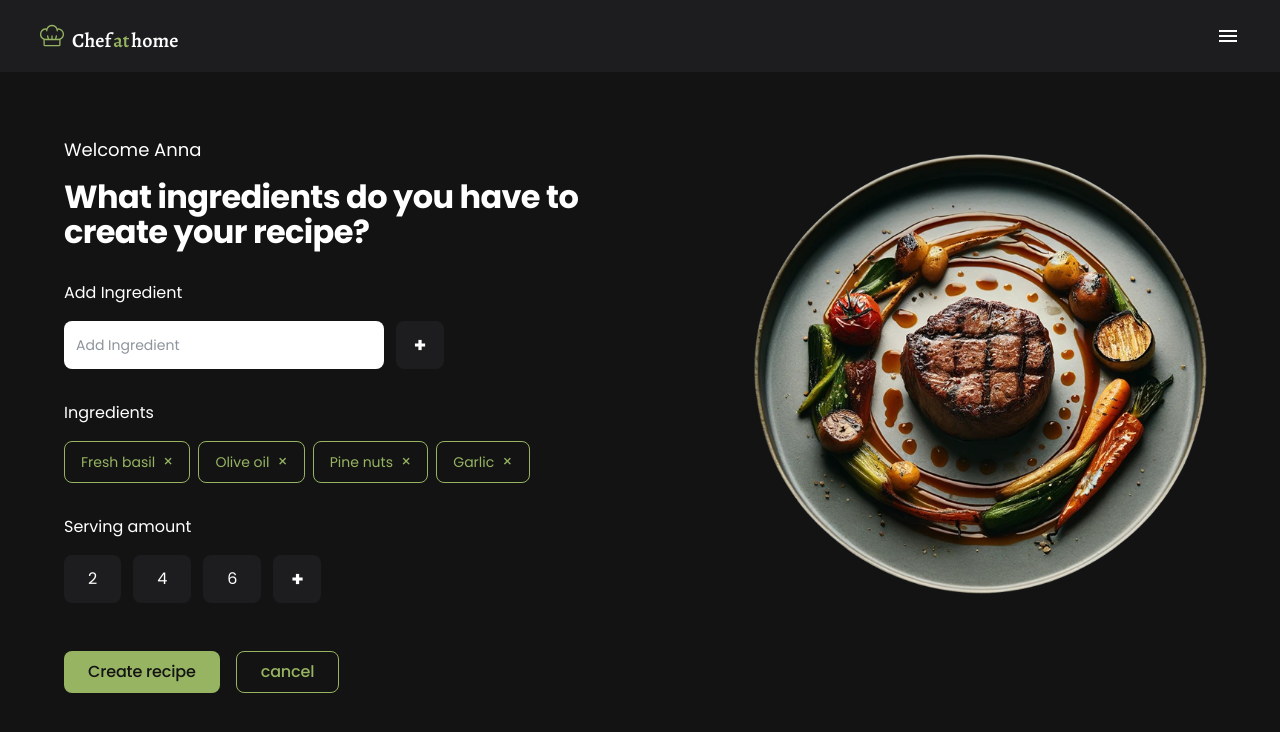
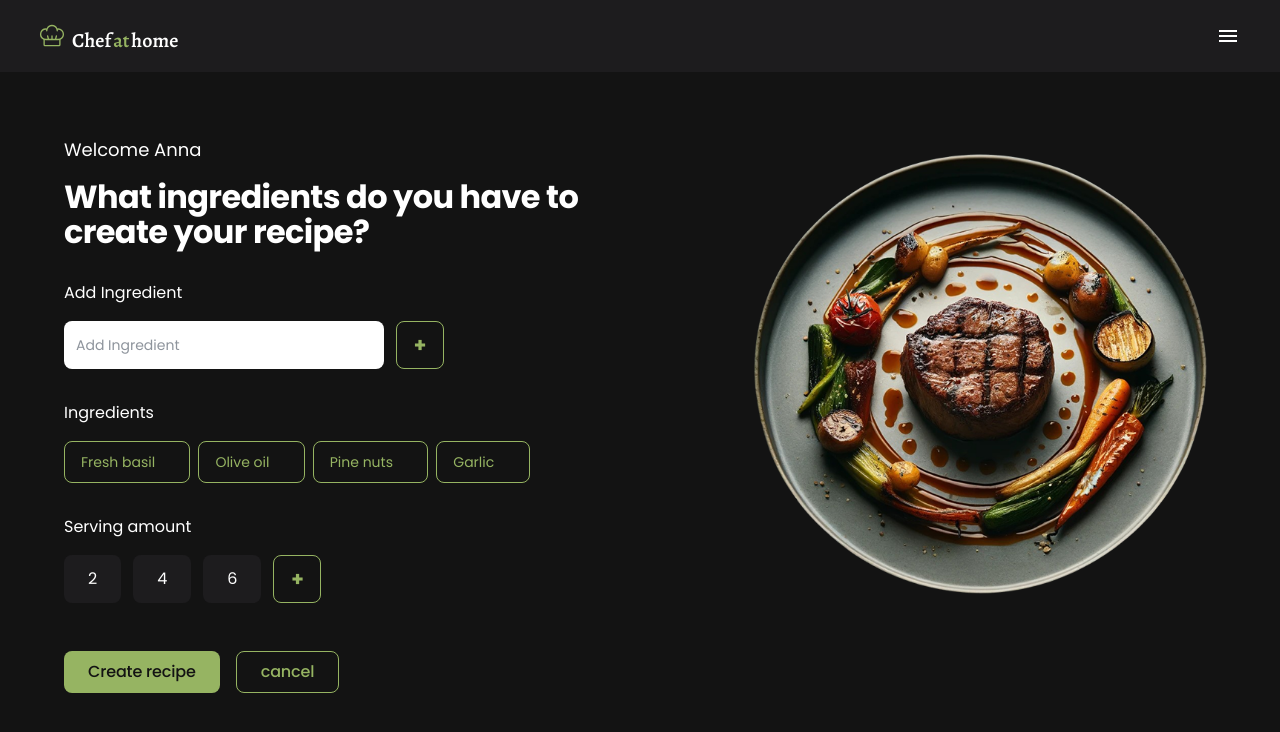
Before and after one commit to anakarinasuarez/chef-at-home, a Next.js app: page / in a window 1280 px wide. Shown: the top 732 px of the page. Built offline with nearby package versions, Linux system fonts and the light colour scheme.

Commit message:
feat: improve ingredient tags hover effect and button styling with primary colors

```diff
--- a/src/app/page.tsx
+++ b/src/app/page.tsx
@@ -35,12 +35,15 @@ export default function HomePage() {
   };
 
   const handleRemoveIngredient = (id: string) => {
-    setIngredients(ingredients.filter(ing => ing.id !== id));
+    setIngredients(ingredients.filter((ing) => ing.id !== id));
   };
 
   const handleCreateRecipe = () => {
     // TODO: Implementar lógica de creación de receta
-    console.log("Creating recipe with:", { ingredients, servings: selectedServings });
+    console.log("Creating recipe with:", {
+      ingredients,
+      servings: selectedServings,
+    });
   };
 
   const handleKeyPress = (e: React.KeyboardEvent) => {
@@ -108,7 +111,8 @@ export default function HomePage() {
                 className="w-80 px-3 py-3 bg-white text-gray-800 rounded-lg border-0 focus:outline-none focus:ring-2 focus:ring-green-500"
                 style={{
                   fontSize: typography.styles["caption"].fontSize,
-                  fontFamily: typography.styles["caption"].fontFamily.join(", "),
+                  fontFamily:
+                    typography.styles["caption"].fontFamily.join(", "),
                   fontWeight: typography.styles["caption"].fontWeight,
                   lineHeight: typography.styles["caption"].lineHeight,
                   letterSpacing: typography.styles["caption"].letterSpacing,
@@ -116,9 +120,10 @@ export default function HomePage() {
               />
               <button
                 onClick={handleAddIngredient}
-                className="w-12 h-12 bg-gray-700 hover:bg-gray-600 text-white rounded-lg flex items-center justify-center transition-colors"
+                className="w-12 h-12 bg-transparent text-white rounded-lg flex items-center justify-center transition-colors border"
                 style={{
-                  backgroundColor: colors.interface.background.secondary,
+                  borderColor: colors.brand.primary[500],
+                  color: colors.brand.primary[500],
                 }}
               >
                 <span className="text-xl font-bold">+</span>
@@ -142,7 +147,7 @@ export default function HomePage() {
               {ingredients.map((ingredient) => (
                 <div
                   key={ingredient.id}
-                  className="px-4 py-2 bg-transparent text-white rounded-lg flex items-center gap-2 border"
+                  className="px-4 py-2 bg-transparent text-white rounded-lg flex items-center gap-2 border group"
                   style={{
                     borderColor: colors.brand.primary[500],
                     color: colors.brand.primary[500],
@@ -151,14 +156,15 @@ export default function HomePage() {
                   <span
                     style={{
                       fontSize: typography.styles["caption"].fontSize,
-                      fontFamily: typography.styles["caption"].fontFamily.join(", "),
+                      fontFamily:
+                        typography.styles["caption"].fontFamily.join(", "),
                     }}
                   >
                     {ingredient.name}
                   </span>
                   <button
                     onClick={() => handleRemoveIngredient(ingredient.id)}
-                    className="text-gray-400 hover:text-white transition-colors"
+                    className="opacity-0 group-hover:opacity-100 transition-opacity duration-200"
                     style={{
                       color: colors.brand.primary[500],
                     }}
@@ -193,18 +199,20 @@ export default function HomePage() {
                       : "bg-gray-700 text-white hover:bg-gray-600"
                   }`}
                   style={{
-                    backgroundColor: selectedServings === serving
-                      ? colors.interface.background.surface
-                      : colors.interface.background.secondary,
+                    backgroundColor:
+                      selectedServings === serving
+                        ? colors.interface.background.surface
+                        : colors.interface.background.secondary,
                   }}
                 >
                   {serving}
                 </button>
               ))}
               <button
-                className="w-12 h-12 bg-gray-700 hover:bg-gray-600 text-white rounded-lg flex items-center justify-center transition-colors"
+                className="w-12 h-12 bg-transparent text-white rounded-lg flex items-center justify-center transition-colors border"
                 style={{
-                  backgroundColor: colors.interface.background.secondary,
+                  borderColor: colors.brand.primary[500],
+                  color: colors.brand.primary[500],
                 }}
               >
                 <span className="text-xl font-bold">+</span>
@@ -214,10 +222,7 @@ export default function HomePage() {
 
           {/* Botones de Acción */}
           <div className="flex flex-col sm:flex-row gap-4 pt-4">
-            <Button
-              onClick={handleCreateRecipe}
-              variant="primary"
-            >
+            <Button onClick={handleCreateRecipe} variant="primary">
               Create recipe
             </Button>
             <Button href="/" variant="secondary">
```
